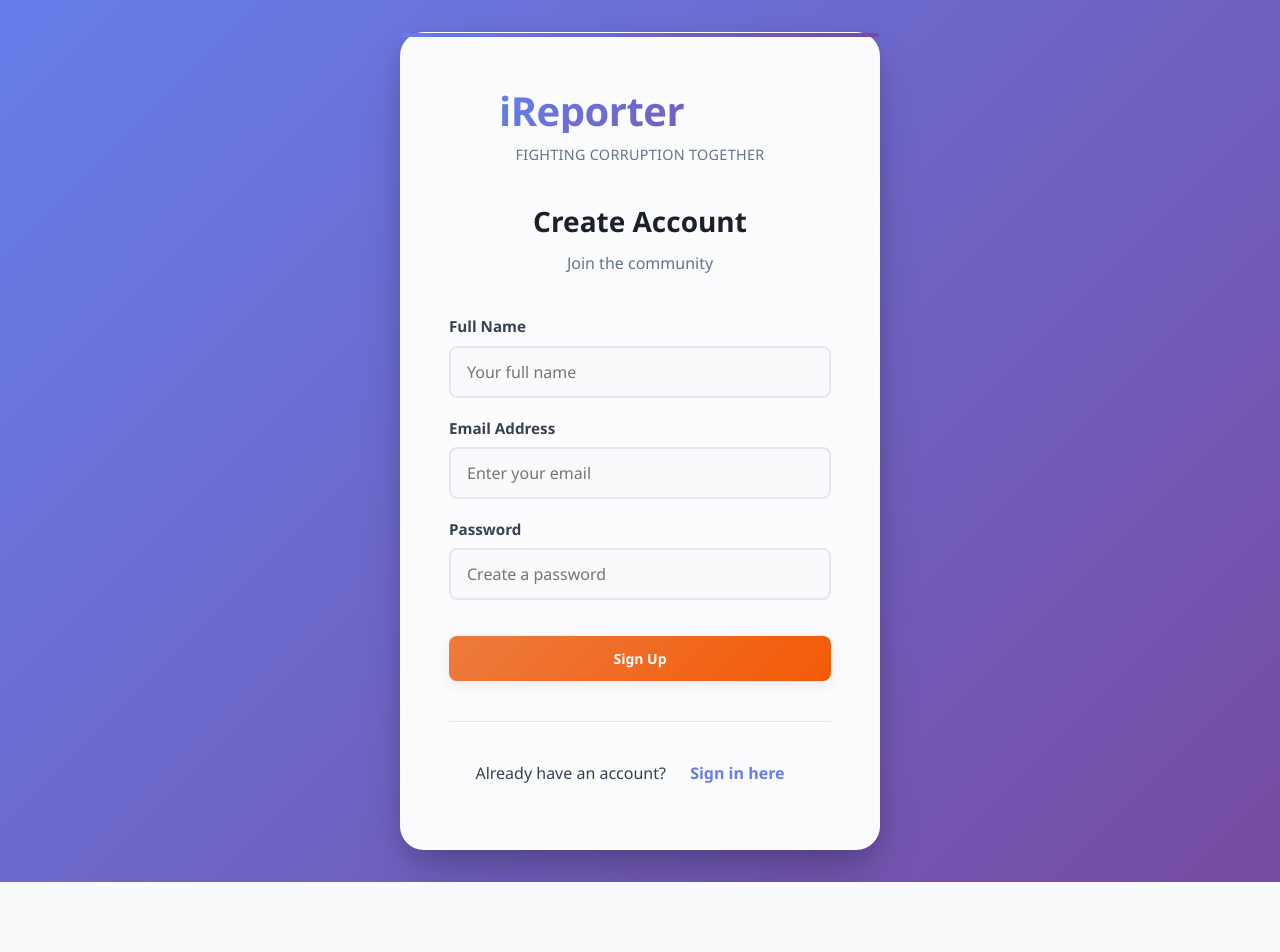
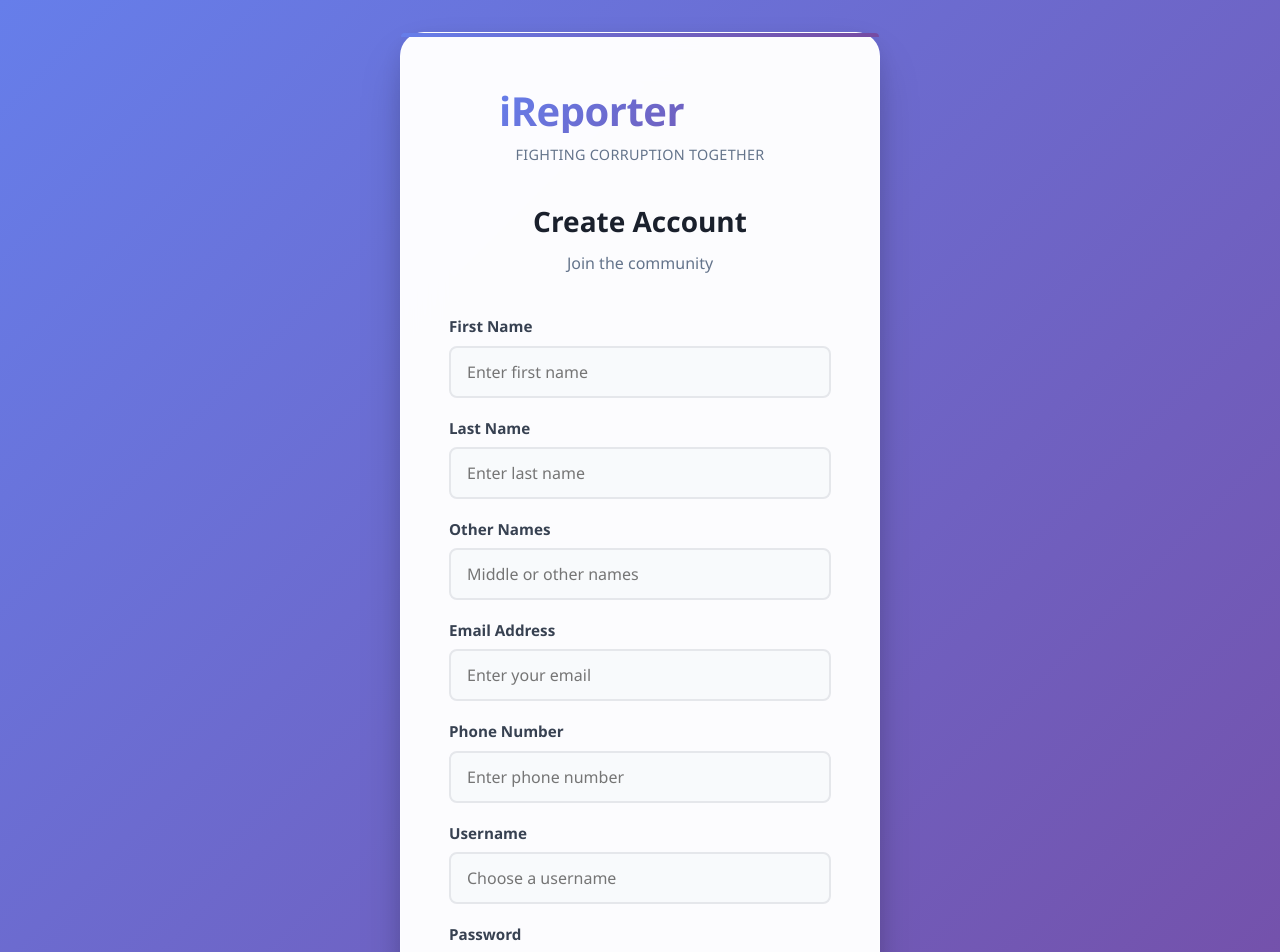
Before and after one commit to joellegendary/ireporterapp, a React (Create React App) app in the folder frontend/: page /signup in a window 1280 px wide. Shown: the top 952 px of the page. Before the commit the page ends 882 px from the top, so only its background shows below. Built offline with nearby package versions, Linux system fonts and the light colour scheme.

Commit message:
added a toast

```diff
--- a/frontend/src/pages/Auth/Signup.tsx
+++ b/frontend/src/pages/Auth/Signup.tsx
@@ -1,4 +1,3 @@
-// src/pages/Auth/Signup.tsx
 import React, { useState } from "react";
 import { Link, useNavigate } from "react-router-dom";
 import { useAuth } from "../../context/AuthContext";
@@ -9,38 +8,31 @@ const Signup: React.FC = () => {
   const { signup } = useAuth();
 
   const [loading, setLoading] = useState(false);
+
   const [formData, setFormData] = useState({
-    fullname: "",
+    firstname: "",
+    lastname: "",
+    othernames: "",
     email: "",
+    phone: "",
+    username: "",
     password: "",
   });
 
   const handleChange = (e: React.ChangeEvent<HTMLInputElement>) => {
-    setFormData({
-      ...formData,
-      [e.target.name]: e.target.value,
-    });
+    setFormData({ ...formData, [e.target.name]: e.target.value });
   };
 
   const handleSubmit = async (e: React.FormEvent) => {
     e.preventDefault();
     setLoading(true);
 
-    if (!formData.fullname || !formData.email || !formData.password) {
-      alert("All fields are required.");
-      setLoading(false);
-      return;
-    }
-
     try {
-      const response = await signup({
-        fullname: formData.fullname,
-        email: formData.email,
-        password: formData.password,
-      });
+      const response = await signup(formData);
 
       if (!response || !response.success) {
         alert(response?.message || "Signup failed.");
+        setLoading(false);
         return;
       }
 
@@ -65,20 +57,51 @@ const Signup: React.FC = () => {
         <p className="auth-subtitle">Join the community</p>
 
         <form onSubmit={handleSubmit} className="auth-form">
+          {/* FIRSTNAME */}
           <div className="form-group">
-            <label className="form-label">Full Name</label>
+            <label className="form-label">First Name</label>
             <input
               type="text"
-              name="fullname"
+              name="firstname"
               className="form-input"
-              placeholder="Your full name"
+              placeholder="Enter first name"
               disabled={loading}
-              value={formData.fullname}
+              value={formData.firstname}
               onChange={handleChange}
               required
             />
           </div>
 
+          {/* LASTNAME */}
+          <div className="form-group">
+            <label className="form-label">Last Name</label>
+            <input
+              type="text"
+              name="lastname"
+              className="form-input"
+              placeholder="Enter last name"
+              disabled={loading}
+              value={formData.lastname}
+              onChange={handleChange}
+              required
+            />
+          </div>
+
+          {/* OTHER NAMES */}
+          <div className="form-group">
+            <label className="form-label">Other Names</label>
+            <input
+              type="text"
+              name="othernames"
+              className="form-input"
+              placeholder="Middle or other names"
+              disabled={loading}
+              value={formData.othernames}
+              onChange={handleChange}
+            />
+          </div>
+
+          {/* EMAIL */}
           <div className="form-group">
             <label className="form-label">Email Address</label>
             <input
@@ -93,6 +116,37 @@ const Signup: React.FC = () => {
             />
           </div>
 
+          {/* PHONE */}
+          <div className="form-group">
+            <label className="form-label">Phone Number</label>
+            <input
+              type="text"
+              name="phone"
+              className="form-input"
+              placeholder="Enter phone number"
+              disabled={loading}
+              value={formData.phone}
+              onChange={handleChange}
+              required
+            />
+          </div>
+
+          {/* USERNAME */}
+          <div className="form-group">
+            <label className="form-label">Username</label>
+            <input
+              type="text"
+              name="username"
+              className="form-input"
+              placeholder="Choose a username"
+              disabled={loading}
+              value={formData.username}
+              onChange={handleChange}
+              required
+            />
+          </div>
+
+          {/* PASSWORD */}
           <div className="form-group">
             <label className="form-label">Password</label>
             <input
```
Also changed, not shown: frontend/src/pages/Auth/Auth.css (+9 -3 lines), 1 other file (tests, documents, lock files or other folders).
